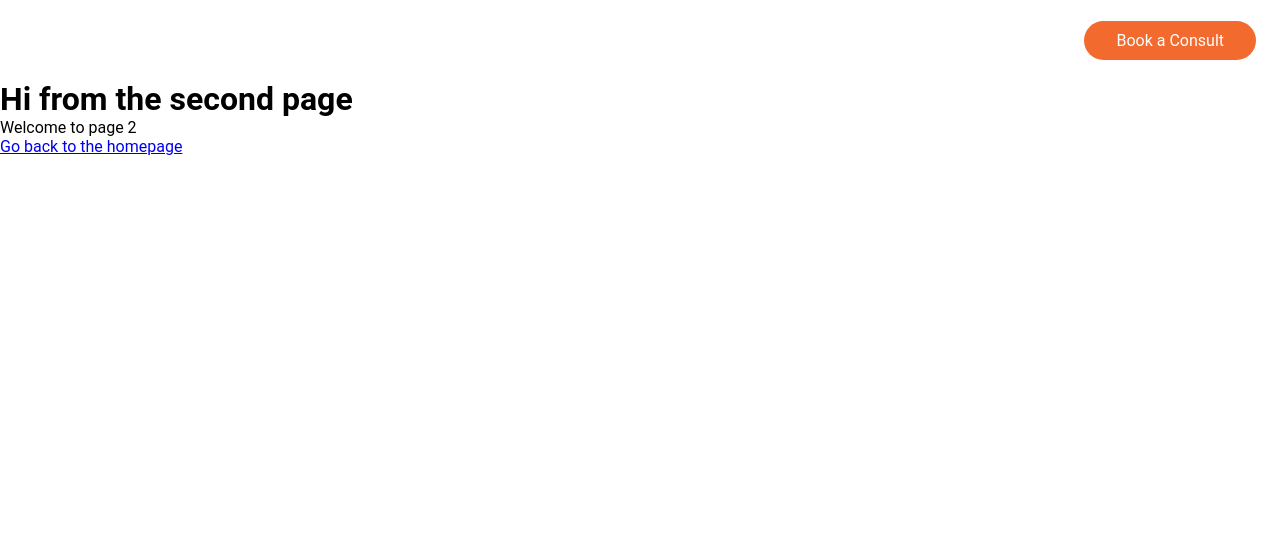
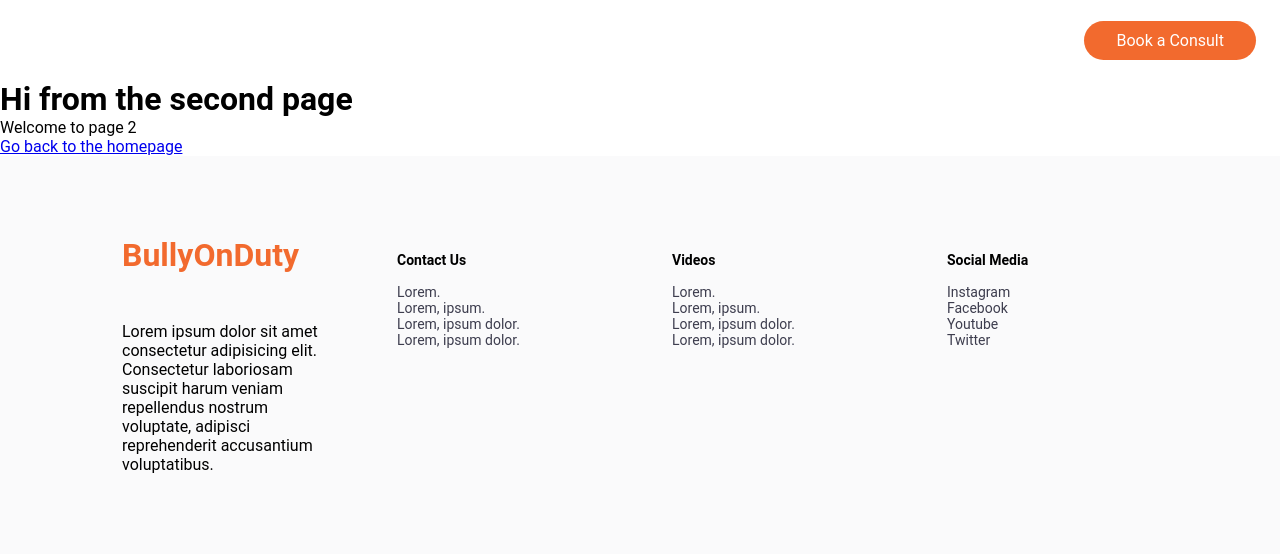
Before and after one commit to i471/BOD, a Gatsby site: page /page-2 in a window 1280 px wide. Built offline with nearby package versions, Linux system fonts and the light colour scheme; Gatsby itself is replaced by a stand-in of ours.

Commit message:
Added Footer

```diff
--- /dev/null
+++ b/src/components/Footer.js
@@ -0,0 +1,95 @@
+import React from 'react'
+import styled from 'styled-components'
+import { Link } from 'gatsby'
+
+const Footer = () => {
+    return (
+        <FooterContainer>
+            <FooterLinksWrapper>
+                <FooterDesc>
+                    <h1>BullyOnDuty</h1>
+                    <p>Lorem ipsum dolor sit amet consectetur adipisicing elit. Consectetur laboriosam suscipit harum veniam repellendus nostrum voluptate, adipisci reprehenderit accusantium voluptatibus.</p>
+                </FooterDesc>
+                <FooterLinkItems>
+                    <FooterLinkTitle>Contact Us</FooterLinkTitle>
+                    <FooterLink to="/">Lorem.</FooterLink>
+                    <FooterLink to="/">Lorem, ipsum.</FooterLink>
+                    <FooterLink to="/">Lorem, ipsum dolor.</FooterLink>
+                    <FooterLink to="/">Lorem, ipsum dolor.</FooterLink>
+                </FooterLinkItems>
+            </FooterLinksWrapper>
+            <FooterLinksWrapper>
+            <FooterLinkItems>
+                    <FooterLinkTitle>Videos</FooterLinkTitle>
+                    <FooterLink to="/">Lorem.</FooterLink>
+                    <FooterLink to="/">Lorem, ipsum.</FooterLink>
+                    <FooterLink to="/">Lorem, ipsum dolor.</FooterLink>
+                    <FooterLink to="/">Lorem, ipsum dolor.</FooterLink>
+                </FooterLinkItems>
+                <FooterLinkItems>
+                    <FooterLinkTitle>Social Media</FooterLinkTitle>
+                    <FooterLink to="/">Instagram</FooterLink>
+                    <FooterLink to="/">Facebook</FooterLink>
+                    <FooterLink to="/">Youtube</FooterLink>
+                    <FooterLink to="/">Twitter</FooterLink>
+                </FooterLinkItems>
+            </FooterLinksWrapper>
+        </FooterContainer>
+    )
+}
+
+export default Footer
+
+const FooterContainer = styled.div`
+    padding: 5rem calc((100vw - 1100px) / 2);
+    display: grid;
+    grid-template-columns: repeat(2,1fr);
+    color: #000;
+    background: #fafafb;
+`
+const FooterDesc = styled.div`
+    padding: 0 2rem;
+    h1{
+        margin-bottom: 3rem;
+        color: #f26a2e;
+    }
+
+    @media screen and (max-width: 400px){
+        padding: 1rem;
+    }
+`
+const FooterLinksWrapper = styled.div`
+    display: grid;
+    grid-template-columns: repeat(2, 1fr);
+
+    @media screen and (max-width: 820px){
+        grid-template-columns: 1fr;
+    }
+`
+
+const FooterLinkItems = styled.div`
+    display: flex;
+    flex-direction: column;
+    align-items: flex-start;
+    padding: 1rem 2rem;
+
+    @media screen and (max-width: 400px){
+        padding: 1rem;
+    }
+`
+
+const FooterLinkTitle = styled.h2`
+    font-size: 14px;
+    margin-bottom: 16px;
+`
+
+const FooterLink = styled(Link)`
+    text-decoration: none;
+    margin-bottom: 0%.5rem;
+    font-size: 14px;
+    color: #3d3d4e;
+
+    &:hover{
+        color: #f26a2e;
+    }
+`
--- a/src/components/layout.js
+++ b/src/components/layout.js
@@ -1,6 +1,7 @@
 import * as React from "react"
 import Header from "./Header"
 import { GlobalStyle } from "./styles/GlobalStyles"
+import Footer from "./Footer"
 
 const Layout = ({ children }) => {
 
@@ -10,7 +11,7 @@ const Layout = ({ children }) => {
       <GlobalStyle />
       <Header/>
       <main>{children}</main>
-
+      <Footer/>
 
     </>
   )
--- a/src/data/MenuData.js
+++ b/src/data/MenuData.js
@@ -1,7 +1,7 @@
 export const menuData = [
 {title: "About", link: "/about"},
-{title: "Trips", link: "/trips"},
-{title: "Careers", link: "/careers"},
+{title: "Services", link: "/trips"},
+{title: "Events", link: "/careers"},
 {title: "Contact", link: "/contact"}
 
 
--- a/src/pages/index.js
+++ b/src/pages/index.js
@@ -5,6 +5,7 @@ import Seo from "../components/seo"
 import Testimonials from "../components/Testimonials"
 // import Trips from "../components/Trips"
 import Stats from "../components/Stats"
+import Email from "../components/Email"
 
 const IndexPage = () => (
   <Layout>
@@ -13,6 +14,7 @@ const IndexPage = () => (
     {/* <Trips  /> */}
     <Testimonials/>
     <Stats/>
+    <Email/>
   </Layout>
 )
 
```
Also changed, not shown: src/components/Email.js (added, +104 -0 lines), 1 other file.
